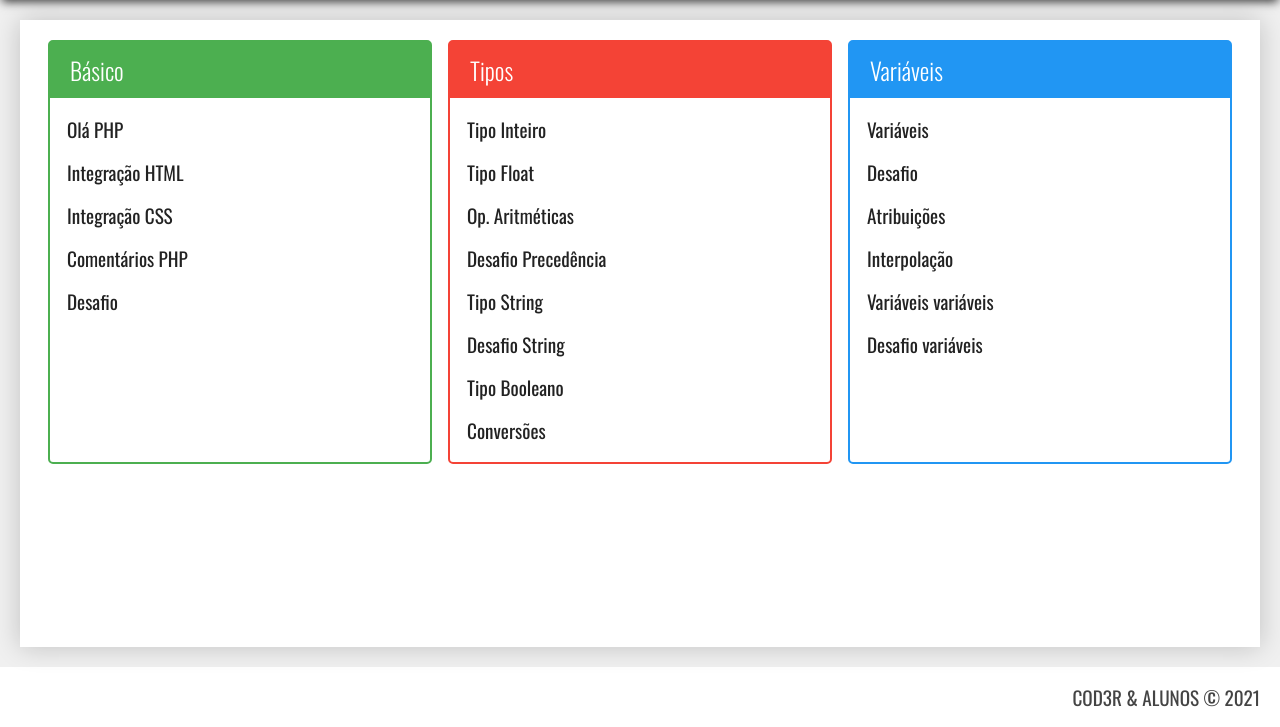
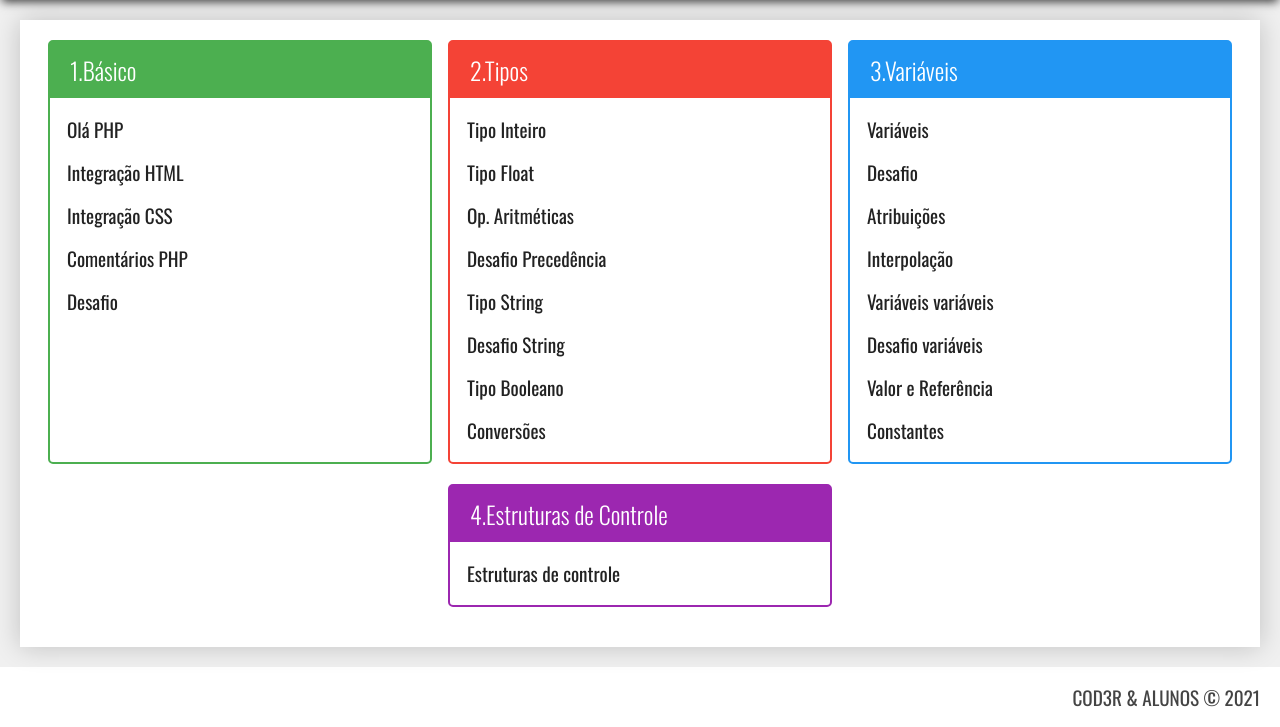
Before and after one commit to paulocorazza/curso-php, a PHP site: page / in a window 1280 px wide. Shown: the part 120-847 px from the top of the page. Run offline with PHP 8.4, Linux system fonts and the light colour scheme.

Commit message:
variaveis fim e inicio estruturas de controle

```diff
--- a/index.php
+++ b/index.php
@@ -15,7 +15,7 @@
         <div class="conteudo">
             <nav class="modulos">
                 <div class="modulo verde">
-                    <h3>Básico</h3>
+                    <h3>1.Básico</h3>
                     <ul>
                         <li>
                             <a href="exercicio.php?dir=basico&file=ola">
@@ -45,7 +45,7 @@
                     </ul>
                 </div>
                 <div class="modulo vermelho">
-                    <h3>Tipos</h3>
+                    <h3>2.Tipos</h3>
                     <ul>
                         <li>
                             <a href="exercicio.php?dir=tipos&file=int">
@@ -90,7 +90,7 @@
                     </ul>
                 </div>
                 <div class="modulo azul">
-                    <h3>Variáveis</h3>
+                    <h3>3.Variáveis</h3>
                     <ul>
                         <li>
                             <a href="exercicio.php?dir=variaveis&file=basico">
@@ -122,6 +122,26 @@
                             Desafio variáveis
                             </a>
                         </li>
+                        <li>
+                            <a href="exercicio.php?dir=variaveis&file=valor_referencia">
+                            Valor e Referência
+                            </a>
+                        </li>
+                        <li>
+                            <a href="exercicio.php?dir=variaveis&file=constantes">
+                            Constantes
+                            </a>
+                        </li>
+                    </ul>
+                </div>
+                <div class="modulo roxo">
+                    <h3>4.Estruturas de Controle</h3>
+                    <ul>
+                        <li>
+                            <a href="exercicio.php?dir=estruturas_controle&file=if_else">
+                              Estruturas de controle
+                            </a>
+                        </li>
                     </ul>
                 </div>
             </nav>
```
Also changed, not shown: estruturas_controle/if_else.php (added, +15 -0 lines), variaveis/constantes.php (added, +23 -0 lines), variaveis/valor_referencia.php (added, +18 -0 lines).
